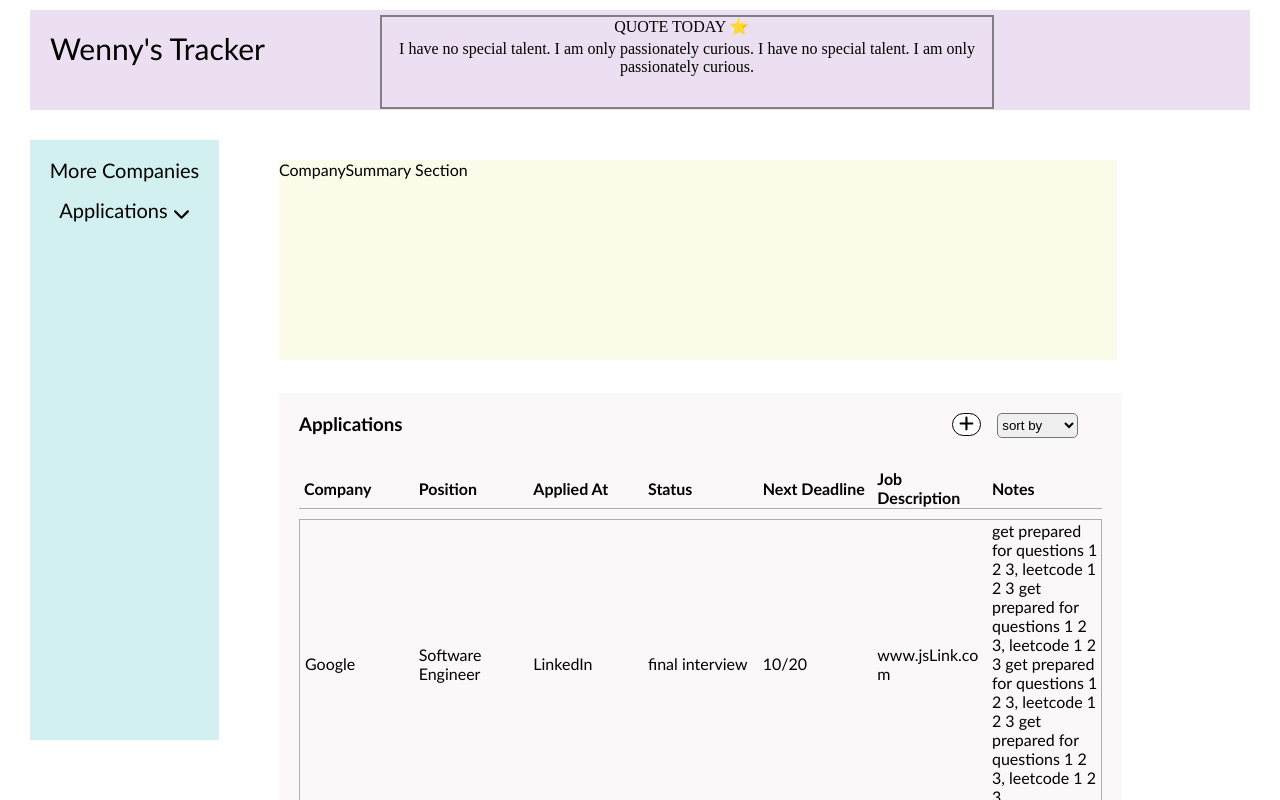
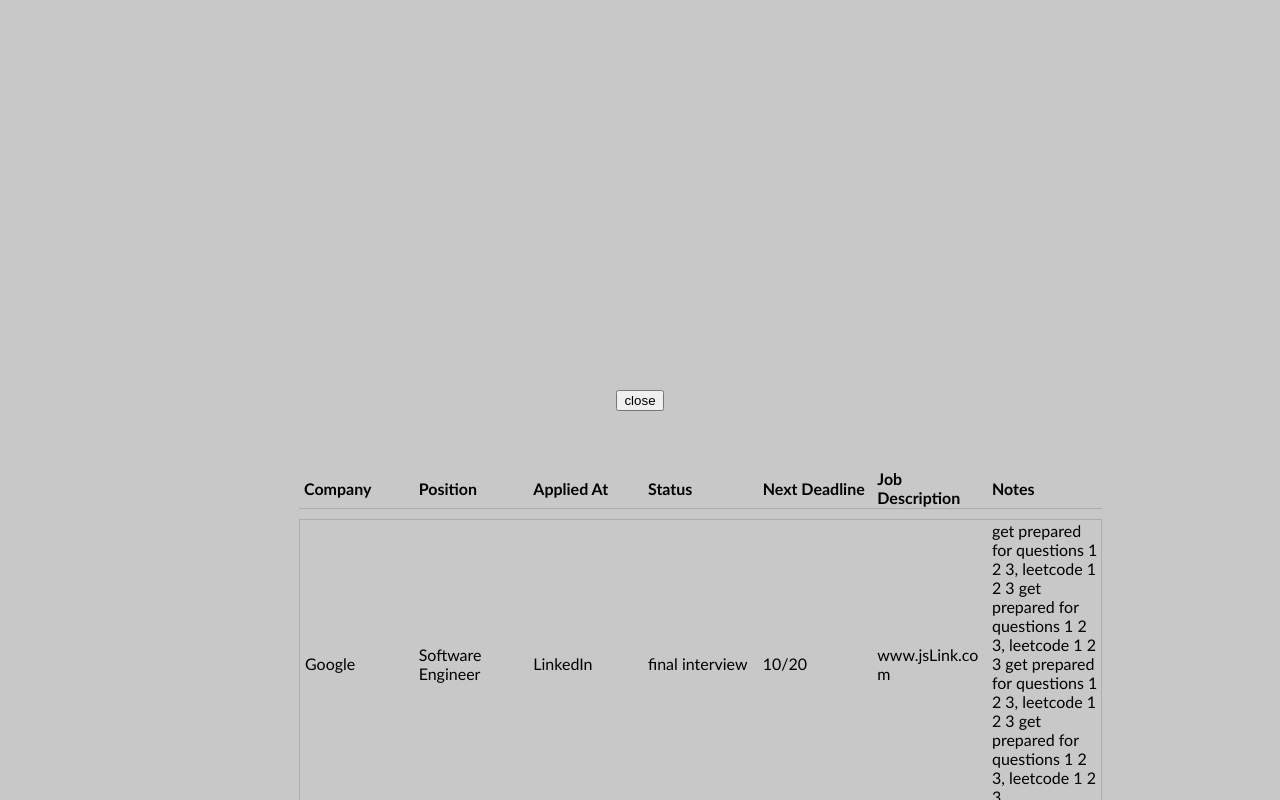
Before and after one commit to WennyXiong/MVP, a React app: page / in a window 1280 px wide. Both pictures are taken after a click on the button 966 px from the left and 424 px from the top of the page. Shown: the top 800 px of the page. Built offline with nearby package versions, Linux system fonts and the light colour scheme; the HTML template or start-up script is replaced by a standard one.

Commit message:
created modal page and open & close feature

```diff
--- a/client/src/components/JobApplications.jsx
+++ b/client/src/components/JobApplications.jsx
@@ -3,9 +3,11 @@ import { FontAwesomeIcon } from '@fortawesome/react-fontawesome';
 import { faPlus } from '@fortawesome/free-solid-svg-icons';
 import Sections from '../styles/Sections.jsx';
 import JA from '../styles/JA.jsx';
+import ModalToAdd from './ModalToAdd.jsx';
 
 const JobApplications = () => {
   const [sortBy, setSortBy] = useState('sort by');
+  const [openModal, setOpenModal] = useState(false);
 
   return (
     <Sections.JobApplications>
@@ -16,9 +18,11 @@ const JobApplications = () => {
         <option> deadline </option>
       </JA.SortBy>
 
-      <JA.AddButton>
+      <JA.AddButton onClick={() => setOpenModal(true)}>
         <FontAwesomeIcon icon={faPlus} />
       </JA.AddButton>
+
+      {openModal && <ModalToAdd setOpenModal={setOpenModal} />}
 
       <JA.ApplicationTable>
         <thead>
--- /dev/null
+++ b/client/src/components/ModalToAdd.jsx
@@ -0,0 +1,21 @@
+import React, { useState } from 'react';
+import MTA from '../styles/MTA.jsx';
+
+const ModalToAdd = ({ setOpenModal }) => {
+  const [company, setCompany] = useState('');
+  const [position, setPosition] = useState('');
+  const [appliedAtPlatform, setAppliedAtPlatform] = useState('');
+  const [appliedAtDate, setAppliedAtDate] = useState('');
+  const [status, setStatus] = useState('');
+  const [nextDeadline, setNextDeadline] = useState('');
+  const [JD, setJD] = useState('');
+  const [notes, setNotes] = useState('');
+
+  return (
+    <MTA.Background>
+      <button onClick={() => setOpenModal(false)}> close </button>
+    </MTA.Background>
+  );
+};
+
+export default ModalToAdd;
--- /dev/null
+++ b/client/src/styles/MTA.jsx
@@ -0,0 +1,17 @@
+import styled from 'styled-components';
+
+const MTA = {
+  Background: styled.div`
+    width: 100vw;
+    height: 100vh;
+    background-color: rgba(200, 200, 200);
+    position: fixed;
+    display: flex;
+    top: 0;
+    left: 0;
+    justify-content: center;
+    align-items: center;
+  `,
+};
+
+export default MTA;
```
Also changed, not shown: .eslintrc.js.
